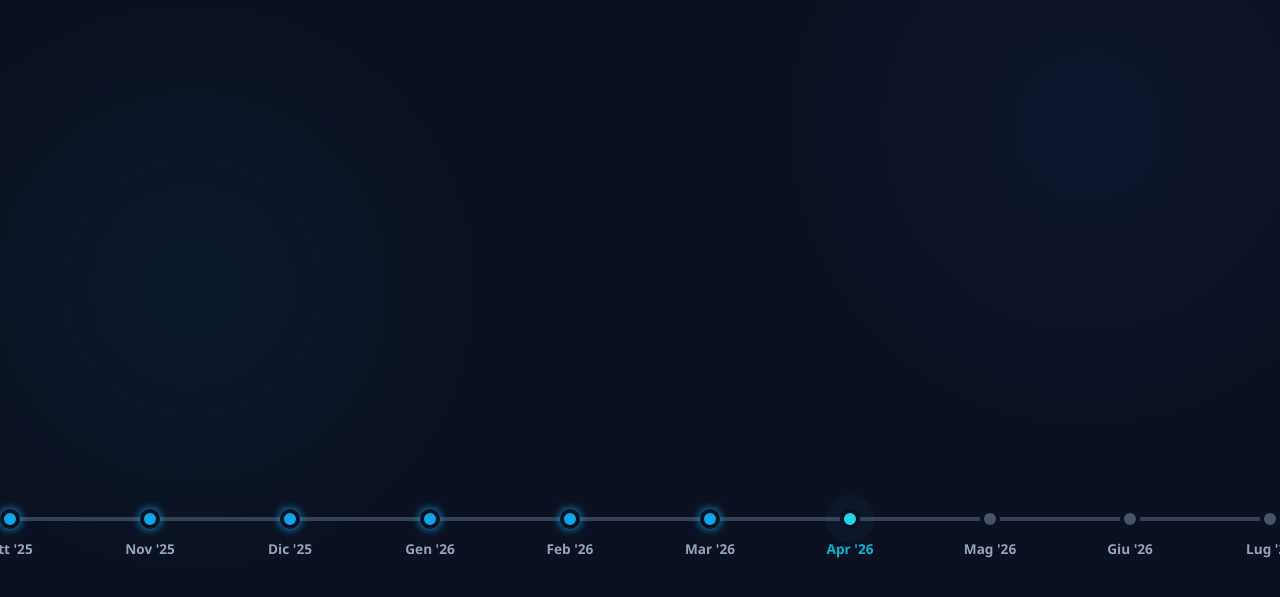
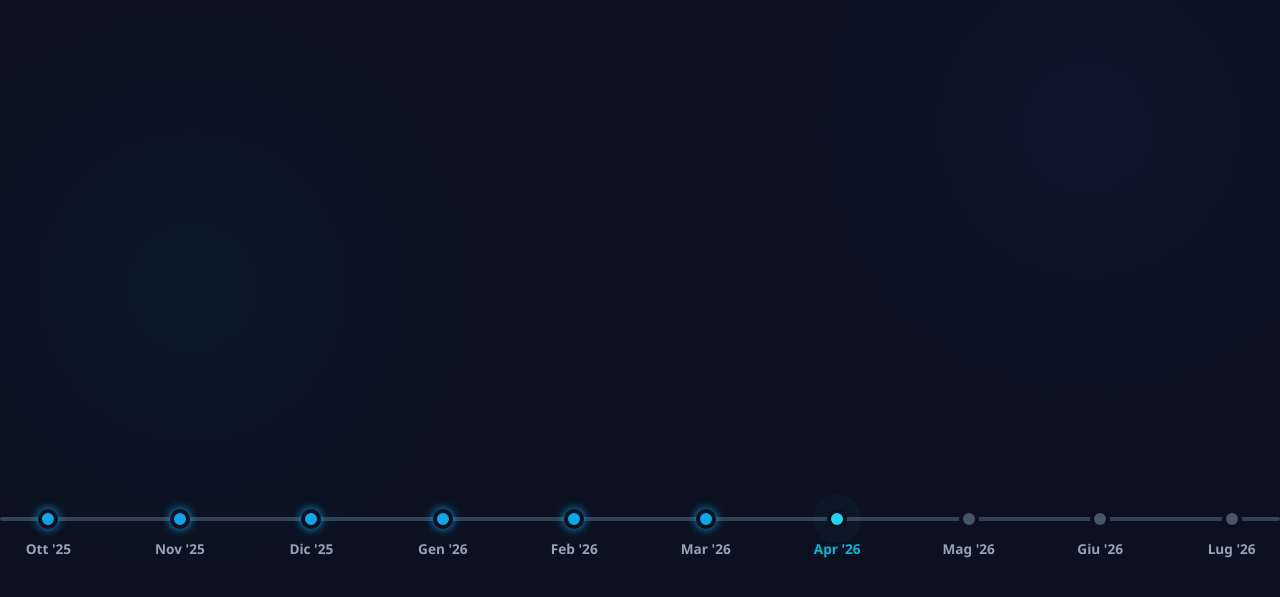
Before and after one commit to MeneghelClaudio/Progetto-Cloud-AWS, a plain HTML site: page storia-del-corso/frontend/index.html in a window 1280 px wide. Shown: the part 113-710 px from the top of the page. Drawn offline with Linux system fonts and the light colour scheme; files whose address does not match are found by name.

Commit message:
test 2 fix timeline e nodi storia-del-corso

```diff
--- a/storia-del-corso/frontend/style.css
+++ b/storia-del-corso/frontend/style.css
@@ -86,6 +86,14 @@ h1 {
     top: 75%;
     transform: translateY(-50%);
     z-index: 2;
+}
+
+.node-container:first-child {
+    margin-left: 3%;
+}
+
+.node-container:last-child {
+    margin-right: 3%;
 }
 
 .node-container {
```
